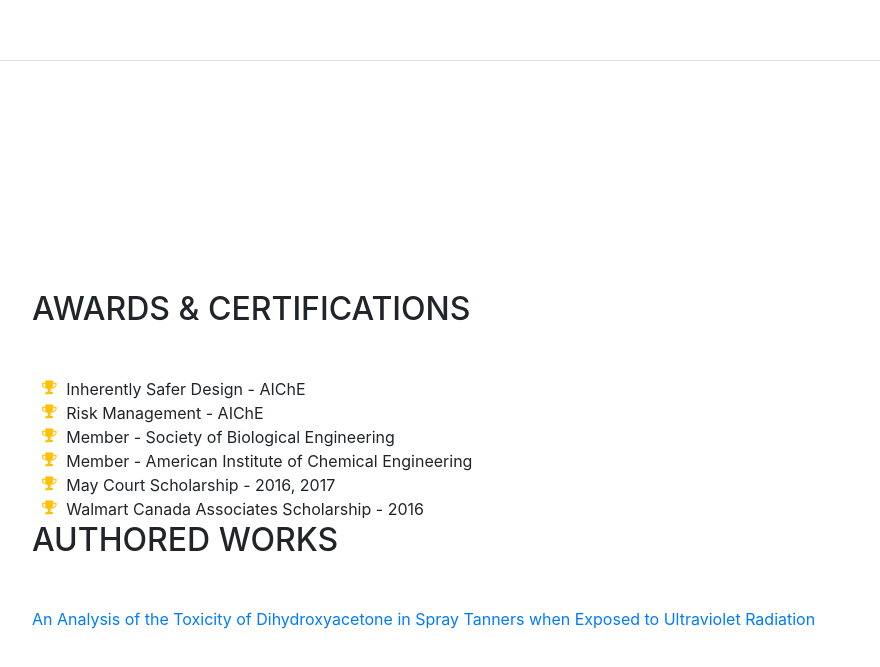
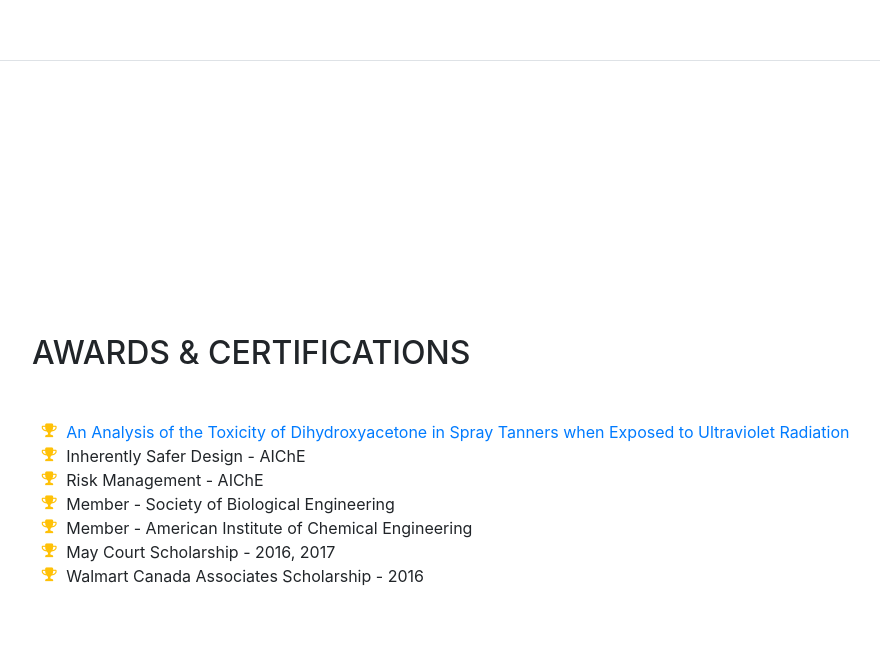
Before and after one commit to hematilldyl/hematilldyl.github.io, a website with bundled scripts: page index.html in a window 1280 px wide. Shown: the part 4480-5147 px from the top of the page, without its empty margins (288-1168 px from the left). Built offline with nearby package versions, Linux system fonts and the light colour scheme; a web font is replaced by a local one.

Commit message:
Update index.html

```diff
--- a/index.html
+++ b/index.html
@@ -252,7 +252,11 @@
           <h2 class="mb-5">Awards &amp; Certifications</h2>
 
 	<ul class="fa-ul mb-0">
-            <li>
+	    <li>
+	       <i class="fa-li fa fa-trophy text-warning"></i>
+		 <a href="http://journal.fsst.ca/index.php/jsst/article/view/111">An Analysis of the Toxicity of Dihydroxyacetone in Spray Tanners when Exposed to Ultraviolet Radiation</a>
+		</li>
+	   <li>
               <i class="fa-li fa fa-trophy text-warning"></i>
               Inherently Safer Design - AIChE</li>
             <li>
@@ -273,8 +277,8 @@
               Walmart Canada Associates Scholarship - 2016</li>
           </ul>
 
-	 <h2 class="mb-5">Authored Works</h2>
-		<a href="http://journal.fsst.ca/index.php/jsst/article/view/111">An Analysis of the Toxicity of Dihydroxyacetone in Spray Tanners when Exposed to Ultraviolet Radiation</a>
+
+
         </div>
       </section>
 
```
